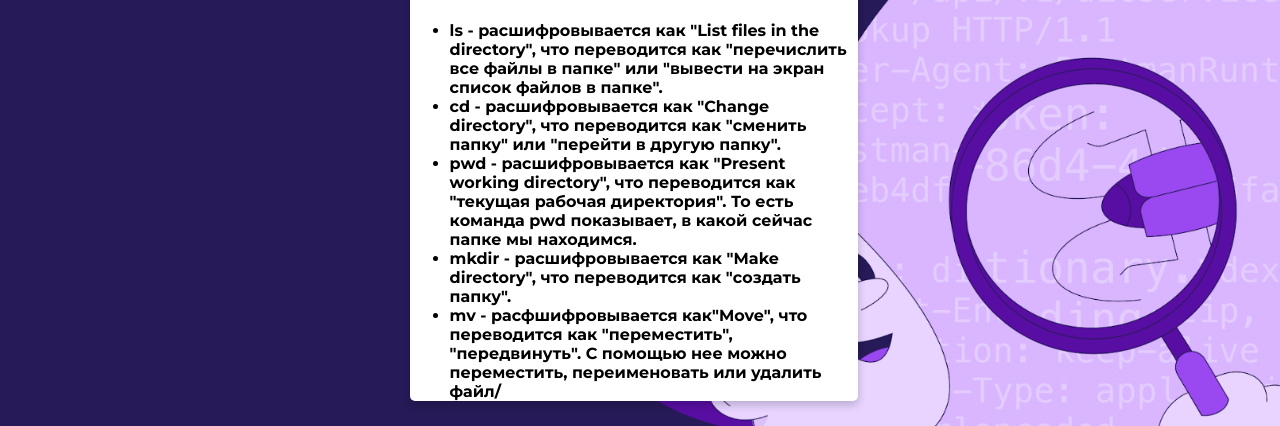
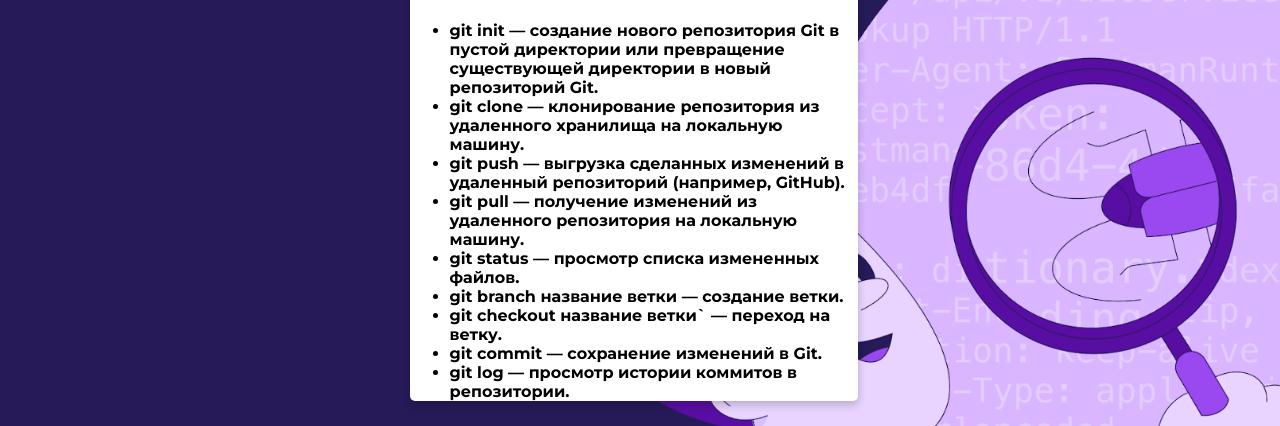
Before and after one commit to AnastasiiaS1990/FinalDZ, a plain HTML site: page html/git.html in a window 1280 px wide. Shown: the part 58-484 px from the top of the page. Drawn offline with Linux system fonts and the light colour scheme.

Commit message:
Update git.html

```diff
--- a/html/git.html
+++ b/html/git.html
@@ -14,11 +14,15 @@
       <div class="card animated fadeIn">
          <p class="subtitle">Git</p>
           <ul>
-            <li>ls - расшифровывается как "List files in the directory", что переводится как "перечислить все файлы в папке" или "вывести на экран список файлов в папке".</li>
-            <li>cd - расшифровывается как "Change directory", что переводится как "сменить папку" или "перейти в другую папку".</li>
-            <li>pwd - расшифровывается как "Present working directory", что переводится как "текущая рабочая директория". То есть команда pwd показывает, в какой сейчас папке мы находимся. </li>
-            <li>mkdir - расшифровывается как "Make directory", что переводится как "создать папку".</li>
-            <li>mv - расфшифровывается как"Move", что переводится как "переместить", "передвинуть". С помощью нее можно переместить, переименовать или удалить файл/</li>
+            <li>git init — создание нового репозитория Git в пустой директории или превращение существующей директории в новый репозиторий Git.</li>
+            <li>git clone <URL> — клонирование репозитория из удаленного хранилища на локальную машину.</li>
+            <li>git push — выгрузка сделанных изменений в удаленный репозиторий (например, GitHub).</li>
+            <li>git pull — получение изменений из удаленного репозитория на локальную машину.</li>
+            <li>git status — просмотр списка измененных файлов.</li>
+            <li>git branch название ветки — создание ветки.</li>
+            <li>git checkout название ветки` — переход на ветку.</li>
+            <li>git commit — сохранение изменений в Git.</li>
+            <li>git log — просмотр истории коммитов в репозитории.</li>
          </ul>
       </div>
       <!--footer-->
```
